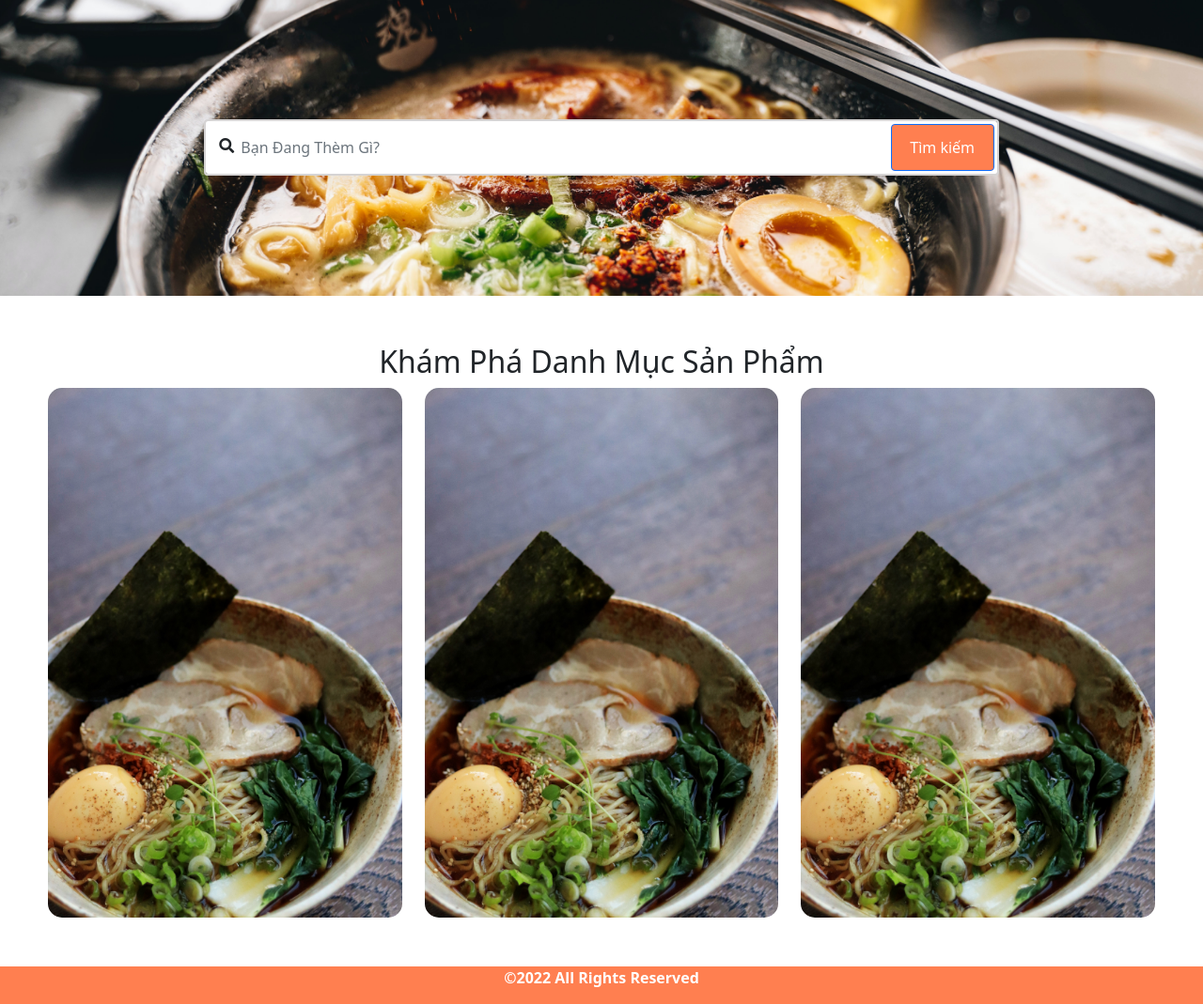
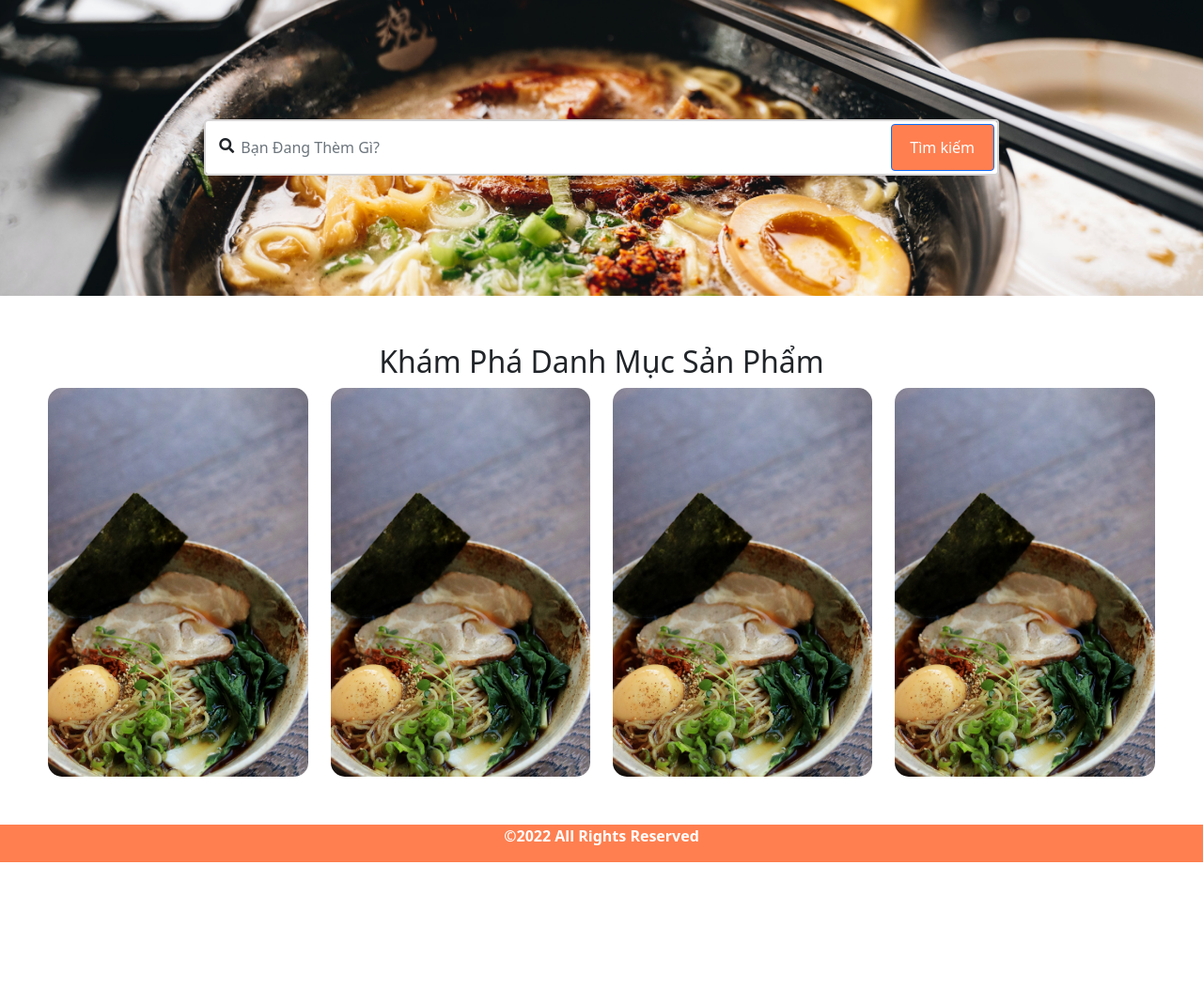
Before and after one commit to thuankhangho/btl-web, a PHP site: page / in a window 1280 px wide. Shown: the part 183-1252 px from the top of the page at 94% size. After the commit the page ends 1101 px from the top, so only its background shows below. Run offline with PHP 8.4, Linux system fonts and the light colour scheme; some libraries are stand-ins or nearby versions.

Commit message:
Update index.php

```diff
--- a/index.php
+++ b/index.php
@@ -77,13 +77,16 @@
               <h2 class="text-center">Khám phá danh mục sản phẩm</h2>
 
               <div class="row justify-content-center">
-                <div class="col-4">
+                <div class="col-3">
                   <img src="img/food-img/ramen-cata.jpg" alt="" class="img-fluid img-curve">
                 </div>
-                <div class="col-4">
+                <div class="col-3">
                   <img src="img/food-img/ramen-cata.jpg" alt="" class="img-fluid img-curve">
                 </div>
-                <div class="col-4">
+                <div class="col-3">
+                  <img src="img/food-img/ramen-cata.jpg" alt="" class="img-fluid img-curve">
+                </div>
+                <div class="col-3">
                   <img src="img/food-img/ramen-cata.jpg" alt="" class="img-fluid img-curve">
                 </div>
               </div>
```
